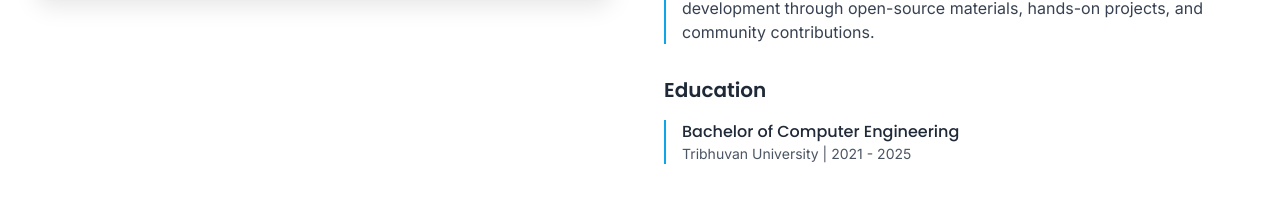
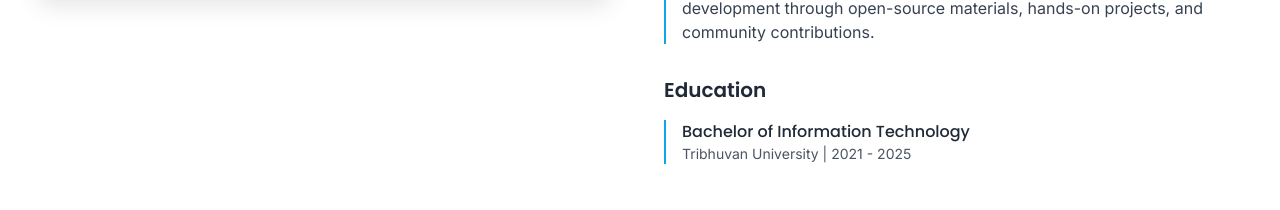
Before and after one commit to anilSysBit/portfolio2025, a React (Vite) app: page /about in a window 1280 px wide. Shown: the part 1040-1250 px from the top of the page. Built offline with nearby package versions, Linux system fonts and the light colour scheme.

Commit message:
Added education

```diff
--- a/src/components/AboutMe.tsx
+++ b/src/components/AboutMe.tsx
@@ -24,7 +24,7 @@ const AboutMe: React.FC = () => {
 
   const education = [
     {
-      degree: 'Bachelor of Computer Engineering',
+      degree: 'Bachelor of Information Technology',
       institution: 'Tribhuvan University',
       period: '2021 - 2025',
     },
```
